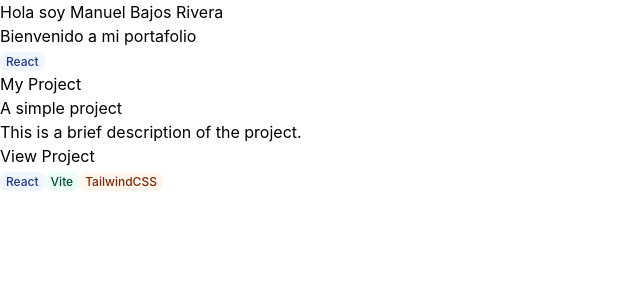
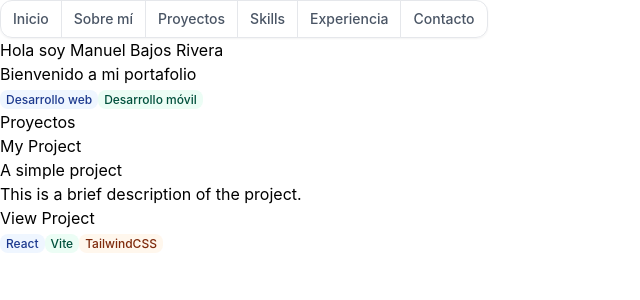
Before and after one commit to Manu090704/Portafolio, a React (Vite) app: page / in a window 1280 px wide. Shown: the top 300 px of the page, without its empty margins (0-640 px from the left). Built offline with nearby package versions, Linux system fonts and the light colour scheme.

Commit message:
feat: se añadio el redirect a los botones

```diff
--- a/src/App.jsx
+++ b/src/App.jsx
@@ -8,9 +8,39 @@ import './App.css'
 function App() {
   return (
     <>
+
+
+      <div class="inline-flex rounded-base shadow-xs -space-x-px" role="group">
+        <button type="button" class="text-body bg-neutral-primary-soft border border-default hover:bg-neutral-secondary-medium hover:text-heading focus:ring-3 focus:ring-neutral-tertiary-soft font-medium leading-5 rounded-s-base text-sm px-3 py-2 focus:outline-none">
+          Inicio
+        </button>
+        <button onClick={() => document.getElementById('SobreMi').scrollIntoView({ behavior: 'smooth' })} type="button" class="text-body bg-neutral-primary-soft border border-default hover:bg-neutral-secondary-medium hover:text-heading focus:ring-3 focus:ring-neutral-tertiary-soft font-medium leading-5 text-sm px-3 py-2 focus:outline-none">
+          Sobre mí
+        </button>
+        <button onClick={() => document.getElementById('Proyectos').scrollIntoView({ behavior: 'smooth' })} type="button" class="text-body bg-neutral-primary-soft border border-default hover:bg-neutral-secondary-medium hover:text-heading focus:ring-3 focus:ring-neutral-tertiary-soft font-medium leading-5 text-sm px-3 py-2 focus:outline-none">
+          Proyectos
+        </button>
+        <button onClick={() => document.getElementById('Skills').scrollIntoView({ behavior: 'smooth' })} type="button" class="text-body bg-neutral-primary-soft border border-default hover:bg-neutral-secondary-medium hover:text-heading focus:ring-3 focus:ring-neutral-tertiary-soft font-medium leading-5 text-sm px-3 py-2 focus:outline-none">
+          Skills
+        </button>
+        <button onClick={() => document.getElementById('Experiencia').scrollIntoView({ behavior: 'smooth' })} type="button" class="text-body bg-neutral-primary-soft border border-default hover:bg-neutral-secondary-medium hover:text-heading focus:ring-3 focus:ring-neutral-tertiary-soft font-medium leading-5 text-sm px-3 py-2 focus:outline-none">
+          Experiencia
+        </button>
+        <button onClick={() => document.getElementById('Contacto').scrollIntoView({ behavior: 'smooth' })} type="button" class="text-body bg-neutral-primary-soft border border-default hover:bg-neutral-secondary-medium hover:text-heading focus:ring-3 focus:ring-neutral-tertiary-soft font-medium leading-5 rounded-e-base text-sm px-3 py-2 focus:outline-none">
+          Contacto
+        </button>
+      </div>
+
       <h1> Hola soy Manuel Bajos Rivera</h1>
       <h2> Bienvenido a mi portafolio</h2>
-    <Chip text="React" />
+      <Chip text="Desarrollo web" />
+      <Chip text="Desarrollo móvil" color="green" />
+
+      <div>
+
+      </div>
+      <div id="Proyectos">
+        <h2>Proyectos</h2>
         <Cards
           title="My Project"
           subtitle="A simple project"
@@ -18,6 +48,7 @@ function App() {
           link="https://example.com"
           tecnologies={{"React": "blue", "Vite": "green", "TailwindCSS": "yellow"}}
         />
+      </div>
     </>
   )
 }
--- a/src/index.css
+++ b/src/index.css
@@ -3,3 +3,7 @@
 @source "../node_modules/flowbite";
 @custom-variant dark (&:where(.dark, .dark *));
 @import "flowbite/src/themes/default";
+
+html {
+  scroll-behavior: smooth;
+}
```
Lines whose indentation alone changed are shown as unchanged.
